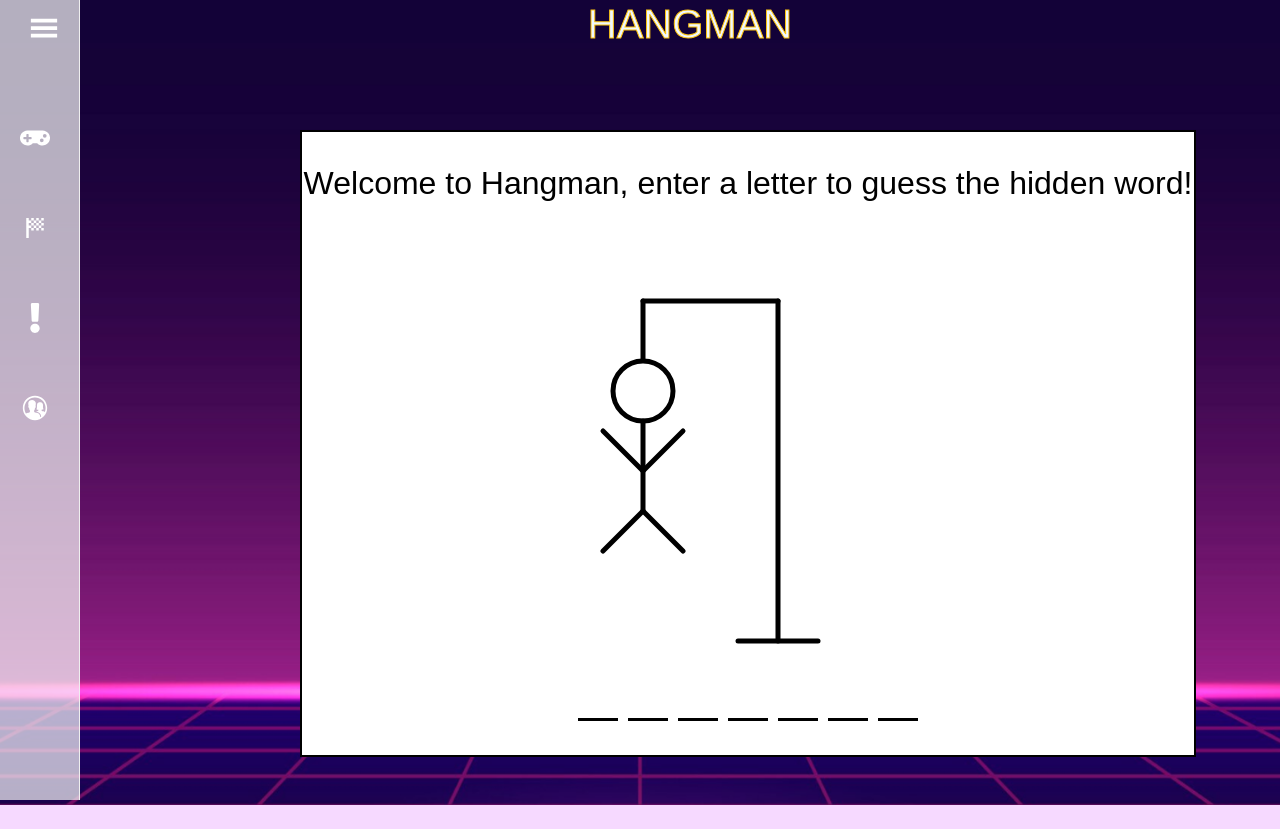
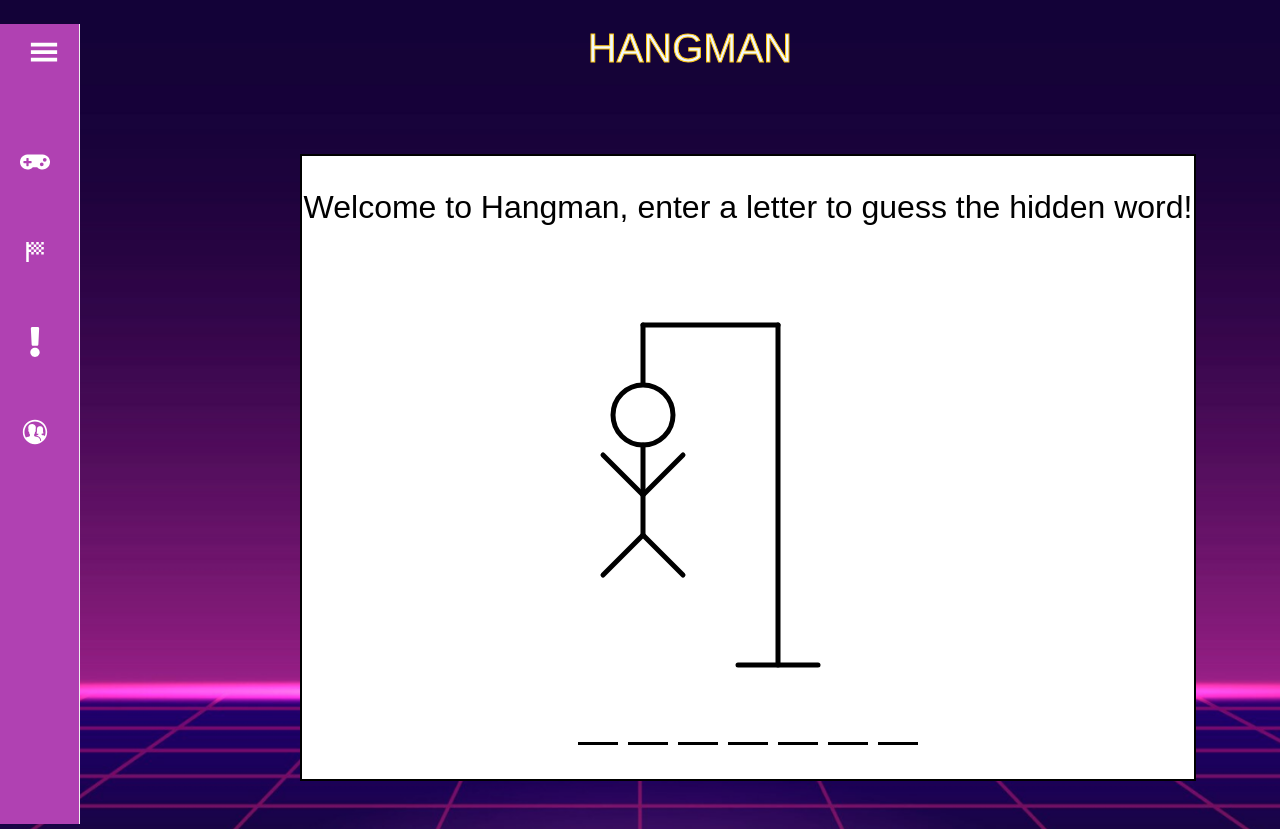
Before and after one commit to NatVes/Fun-Arcade, a React (Vite) app: page /games/HANGMAN in a window 1280 px wide. Before the commit the page ends 805 px from the top, so only its background shows below. Built offline with nearby package versions, Linux system fonts and the light colour scheme.

Commit message:
changed navbar color

```diff
--- a/src/App.jsx
+++ b/src/App.jsx
@@ -12,10 +12,10 @@ function App() {
 
   return (
     <Router>
+      <div>
       <ProSidebar />
+        <div>
           <Routes>
-        {/* Define routes using the Route component to render different page components at different paths */}
-        {/* Define a default route that will render the Home component */}
             <Route path="/" element={<Games />} />
             <Route path="/games/:title" element={<PlayGame />} />
             <Route path="/scores" element={<Score />} />
@@ -23,6 +23,8 @@ function App() {
             <Route path="/funfacts/:title" element={<FunFactsInfo />}/>
             <Route path="/contact" element={<Contact />} />
           </Routes>
+        </div>
+      </div>
     </Router>
   );
 }
--- a/src/components/Pages/PlayGame/PlayGame.jsx
+++ b/src/components/Pages/PlayGame/PlayGame.jsx
@@ -22,21 +22,12 @@ function PlayGame() {
 
   const selectedGame = gamesData.find((game) => game.title === title);
 
-//     return (
-//         <>
-//         <div className="container">
-//             <h1 className="title text-center my-4">{selectedGame && selectedGame.title}</h1>
-//             <div className="row justify-content-center">
-//                 <div className="col-8">
-//                 {selectedGame && selectedGame.instruction.split('<br />').map((line, index) => (<p key={index} className="intro">{line}</p>))}
-//                 </div>
-// =======
   return (
     <>
     <div className="container">
-        <h1 className="title text-center mb-4">{selectedGame && selectedGame.title}</h1>
+        <h1 className="title text-center my-4">{selectedGame && selectedGame.title}</h1>
         <div className="row justify-content-center">
-            <div className="col-8">
+            <div className="col-10">
             {selectedGame && selectedGame.instruction.split('<br />').map((line, index) => (<p key={index} className="intro1">{line}</p>))}
             </div>
         </div>
@@ -46,7 +37,6 @@ function PlayGame() {
     </div>
     </>
 )
-
 }
 
 export default PlayGame
--- a/src/components/ProSidebar/ProSidebar.jsx
+++ b/src/components/ProSidebar/ProSidebar.jsx
@@ -19,7 +19,7 @@ const Navbar = () => {
 
   return (
     <div className="sidenav">
-      <Sidebar collapsed={!showNav} className="navStyle">
+      <Sidebar collapsed={!showNav} backgroundColor="rgb(176, 65, 178)" className="navStyle">
         <Menu>
           <MenuItem className="menuItemCenter">
             {showNav ? <IoMdClose onClick={toggleSidebar}/>: <GiHamburgerMenu onClick={toggleSidebar} />}
```
Lines whose indentation alone changed are shown as unchanged.
